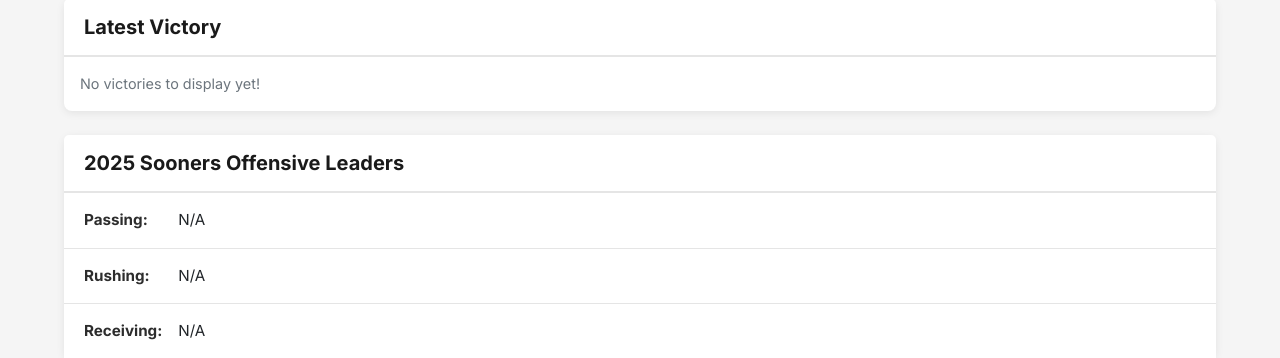
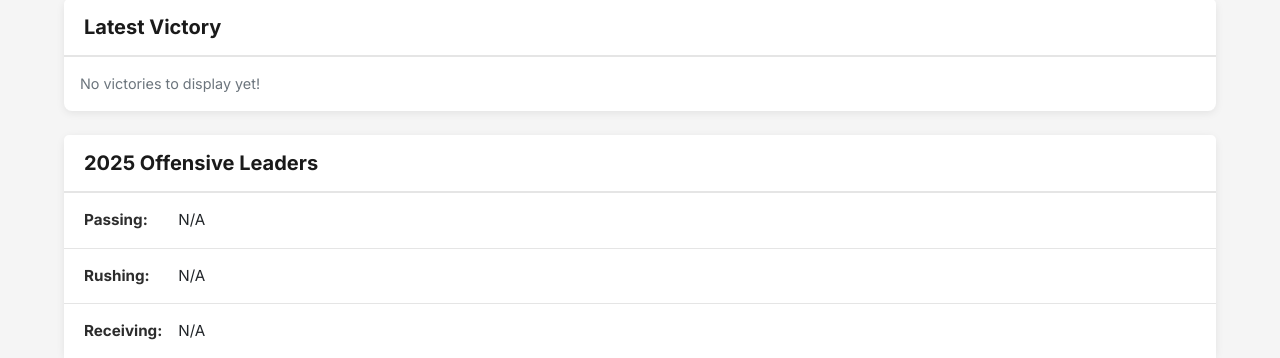
Before and after one commit to jacobrluttrull/oklahoma_sooners_dashboard, a Django app: template templates/stats/home.html in a window 1280 px wide. Shown: the part 570-928 px from the top of the page. Run offline with Django 5.2, Linux system fonts and the light colour scheme; the template is opened without the code that fills it, so the values that code supplies are empty.

Commit message:
Update header title for 2025 offensive leaders section in home.html

```diff
--- a/templates/stats/home.html
+++ b/templates/stats/home.html
@@ -134,7 +134,7 @@
 
     <div class="card mt-4 mb-5">
         <div class="card-header">
-            <h5 class="mb-0">2025 Sooners Offensive Leaders</h5>
+            <h5 class="mb-0">2025 Offensive Leaders</h5>
         </div>
         <div class="card-body" style="padding: 0;">
             <ul class="list-group list-group-flush">
```
